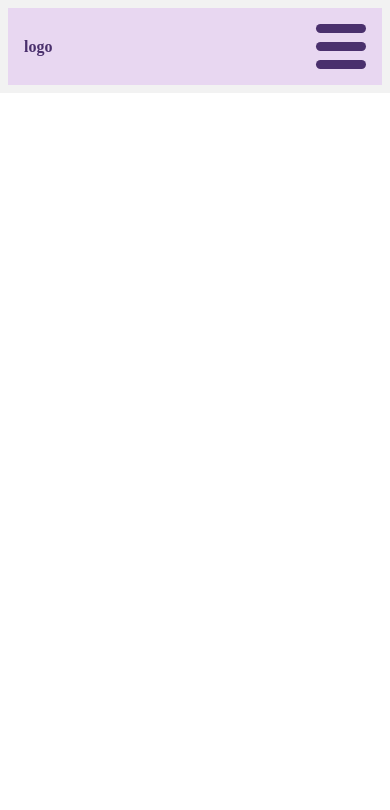
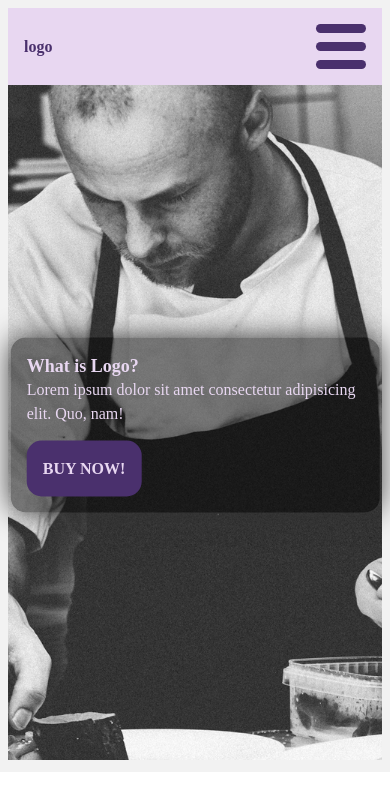
Before and after one commit to alifprihantoro/dicoding-restaurant-app, a website built with webpack: page src/templates/index.html in a window 390 px wide. Built offline with nearby package versions, Linux system fonts and the light colour scheme.

Commit message:
feat: add heroes and some fixed
- heroes style responsive
- add url loader
- add component heroes
- fixed name
- fixed style nav

```diff
--- a/package.json
+++ b/package.json
@@ -28,6 +28,7 @@
     "karma-sourcemap-loader": "^0.3.8",
     "karma-webpack": "^5.0.0",
     "style-loader": "^3.3.1",
+    "url-loader": "^4.1.1",
     "webpack": "^5.73.0",
     "webpack-cli": "^4.10.0",
     "webpack-dev-server": "^4.9.2",
--- /dev/null
+++ b/src/components/heroEl/index.js
@@ -0,0 +1,22 @@
+// style
+import '../../styles/heroEl/main.css'
+import '../../styles/heroEl/mobile.css'
+
+// image
+import image from '../../public/images/heros/hero-image_1.jpg'
+
+class HeroEl extends HTMLElement {
+  connectedCallback() {
+    this.innerHTML = `
+      <div class="hero-element">
+        <img src="${image}" alt="">
+        <div class="info">
+          <h2>What is Logo?</h2>
+          <p>Lorem ipsum dolor sit amet consectetur adipisicing elit. Quo, nam!</p>
+          <button>Buy Now!</button>
+        </div>
+      </div>
+    `
+  }
+}
+customElements.define('my-hero', HeroEl)
--- a/src/components/index.js
+++ b/src/components/index.js
@@ -4,6 +4,7 @@ import "../styles/reset.css";
 
 // component
 import "./nav";
+import "./heroEl";
 
 const root = document.getElementById("root");
 root.innerHTML = `
--- a/src/components/nav/index.js
+++ b/src/components/nav/index.js
@@ -4,7 +4,7 @@ import toogleNav from './toogle'
 import '../../styles/nav/main.css'
 import '../../styles/nav/mobile.css'
 
-class Finder extends HTMLElement {
+class MyNav extends HTMLElement {
   connectedCallback() {
     this.innerHTML = `
       <nav id="nav" class="">
@@ -24,4 +24,4 @@ class Finder extends HTMLElement {
     toogleNav()
   }
 }
-customElements.define('my-nav', Finder)
+customElements.define('my-nav', MyNav)
--- /dev/null
+++ b/src/styles/heroEl/main.css
@@ -0,0 +1,41 @@
+.hero-element {
+  position: relative;
+}
+/* image hero */
+.hero-element img {
+  max-width: 100%;
+  width: max-content;
+  height: 80vh;
+  object-fit: cover;
+  object-position: bottom;
+}
+/* info element/text heroes */
+.hero-element > .info {
+  position: absolute;
+  margin: 0;
+  top: 50%;
+  left: 50%;
+  transform: translate(-50%, -50%);
+  background-color: rgb(0, 0, 0, 0.5);
+  padding: 1rem;
+  box-shadow: 0 0 29px #333;
+  border-radius: 15px;
+  line-height: 1.5rem;
+}
+.hero-element > .info > * {
+  color: var(--main-100);
+}
+/* title hero */
+.hero-element > .info > h2 {
+  font-weight: bold;
+  font-size: large;
+}
+/* button heroes */
+.hero-element > .info > button {
+  background-color: var(--main-400);
+  padding: 1em;
+  border-radius: 15px;
+  text-transform: uppercase;
+  font-weight: bold;
+  margin-top: 15px;
+}
--- /dev/null
+++ b/src/styles/heroEl/mobile.css
@@ -0,0 +1,8 @@
+@media only screen and (max-width: 600px) {
+  .hero-element > img {
+    max-height: 100vh;
+  }
+  .hero-element > .info {
+    width: 90%;
+  }
+}
--- a/src/styles/nav/mobile.css
+++ b/src/styles/nav/mobile.css
@@ -78,6 +78,7 @@
     top:4rem;
     width:100%;
     background-color: var(--main-200);
+    z-index: 9;
   }
   #nav.open li a{
     display: block;
--- a/webpack.common.js
+++ b/webpack.common.js
@@ -1,6 +1,6 @@
-const path = require('path');
-const HtmlWebpackPlugin = require('html-webpack-plugin');
-const CopyWebpackPlugin = require('copy-webpack-plugin');
+const path = require('path')
+const HtmlWebpackPlugin = require('html-webpack-plugin')
+const CopyWebpackPlugin = require('copy-webpack-plugin')
 
 module.exports = {
   entry: {
@@ -25,6 +25,18 @@ module.exports = {
           },
         ],
       },
+      {
+        test: /\.(gif|png|jp(e*)g|svg)$/,
+        use: [
+          {
+            loader: 'url-loader',
+            options: {
+              limit: 1000000,
+              name: 'images/[hash]-[name].[ext]',
+            },
+          },
+        ],
+      },
     ],
   },
   plugins: [
@@ -32,13 +44,13 @@ module.exports = {
       filename: 'index.html',
       template: path.resolve(__dirname, 'src/templates/index.html'),
     }),
-    new CopyWebpackPlugin({
-      patterns: [
-        {
-          from: path.resolve(__dirname, 'src/public/'),
-          to: path.resolve(__dirname, 'dist/'),
-        },
-      ],
-    }),
+    // new CopyWebpackPlugin({
+    //   patterns: [
+    //     {
+    //       from: path.resolve(__dirname, 'src/public/'),
+    //       to: path.resolve(__dirname, 'dist/'),
+    //     },
+    //   ],
+    // }),
   ],
-};
+}
```
Also changed, not shown: 1 other file.
